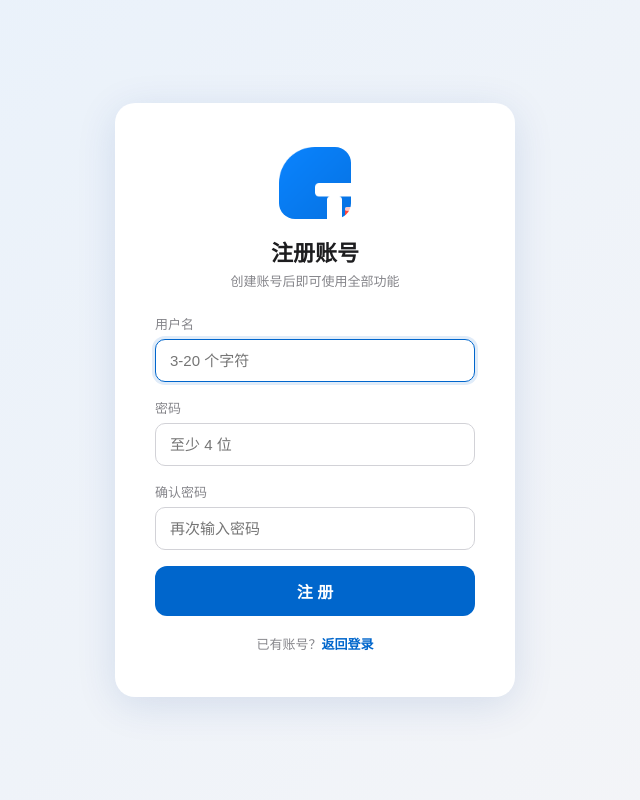
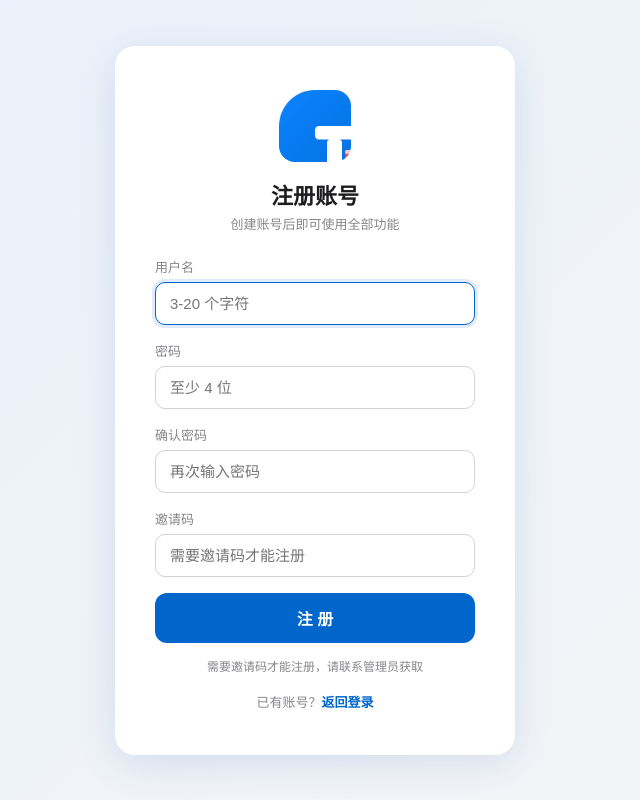
Before and after one commit to bmberzhang/-, a Flask app: page /register in a window 1280 px wide. Shown: the whole page, without its empty margins (325-965 px from the left). Run offline with Flask 3, Linux system fonts and the light colour scheme.

Commit message:
注册增加邀请码机制：只有知道邀请码的人才能注册

```diff
--- a/server.py
+++ b/server.py
@@ -101,6 +101,10 @@ def add_cors(resp):
 # ============================================================
 # 用户认证
 # ============================================================
+# 注册邀请码：只有知道邀请码的人才能注册（通过环境变量 INVITE_CODE 或直接改这里）
+INVITE_CODE = os.environ.get('INVITE_CODE', 'sluice2026')
+
+
 @app.route('/register', methods=['GET', 'POST'])
 def register():
     if request.method == 'GET':
@@ -108,6 +112,7 @@ def register():
     username = (request.form.get('username') or '').strip()
     password = request.form.get('password') or ''
     confirm = request.form.get('confirm') or ''
+    invite = (request.form.get('invite') or '').strip()
     if not username or not password:
         flash('请填写用户名和密码')
         return redirect(url_for('register'))
@@ -116,6 +121,9 @@ def register():
         return redirect(url_for('register'))
     if password != confirm:
         flash('两次输入的密码不一致')
+        return redirect(url_for('register'))
+    if not invite or invite != INVITE_CODE:
+        flash('邀请码错误，无法注册')
         return redirect(url_for('register'))
     conn = get_db()
     if conn.execute('SELECT id FROM users WHERE username=?', (username,)).fetchone():
--- a/templates/register.html
+++ b/templates/register.html
@@ -66,8 +66,13 @@
       <label>确认密码</label>
       <input type="password" name="confirm" placeholder="再次输入密码" required>
     </div>
+    <div class="field">
+      <label>邀请码</label>
+      <input type="text" name="invite" placeholder="需要邀请码才能注册" required>
+    </div>
     <button class="btn" type="submit">注 册</button>
   </form>
+  <div class="foot" style="margin-top:14px;font-size:12px;color:#86868b;">需要邀请码才能注册，请联系管理员获取</div>
   <div class="foot">已有账号？<a href="/login">返回登录</a></div>
 </div>
 </body>
```
